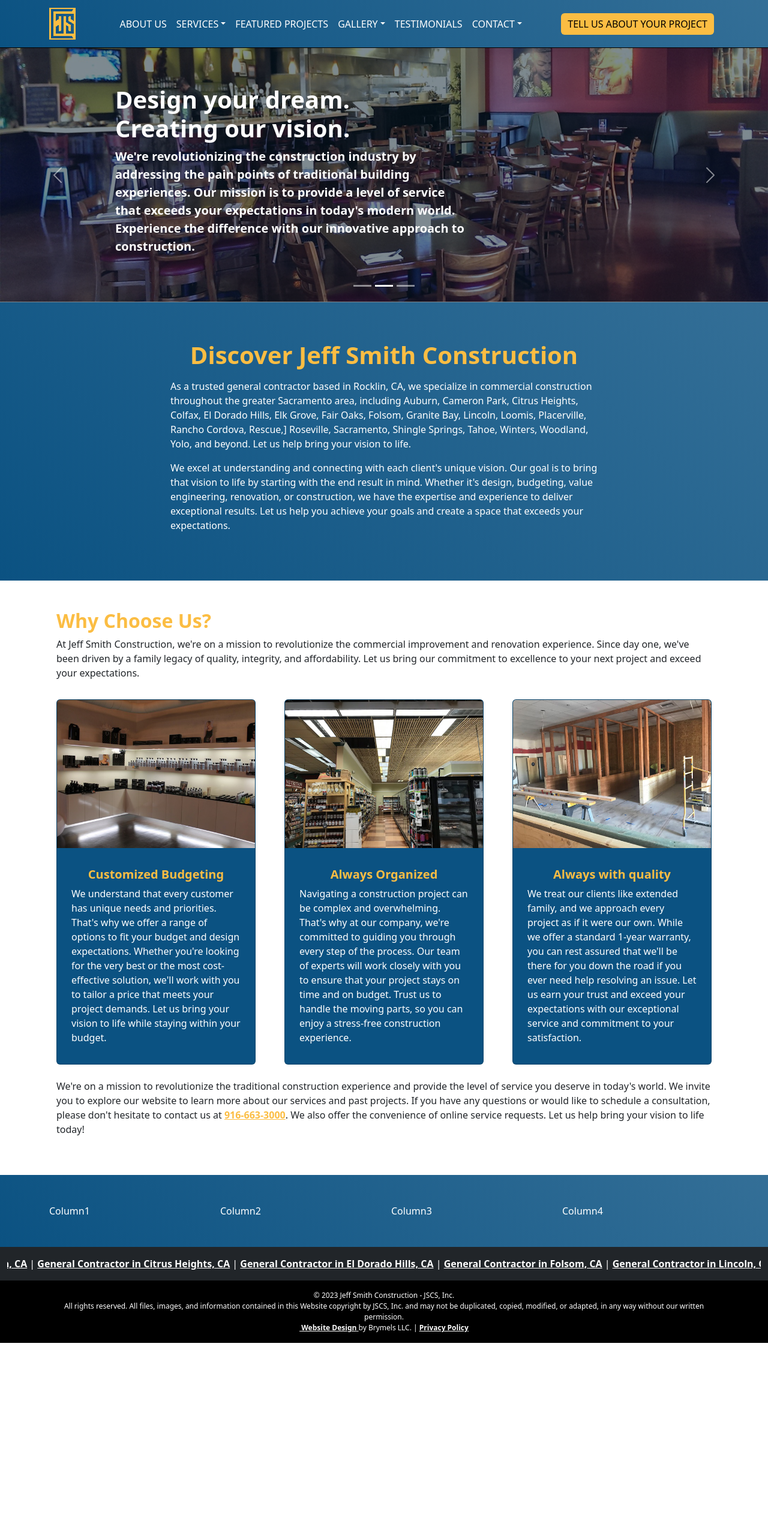
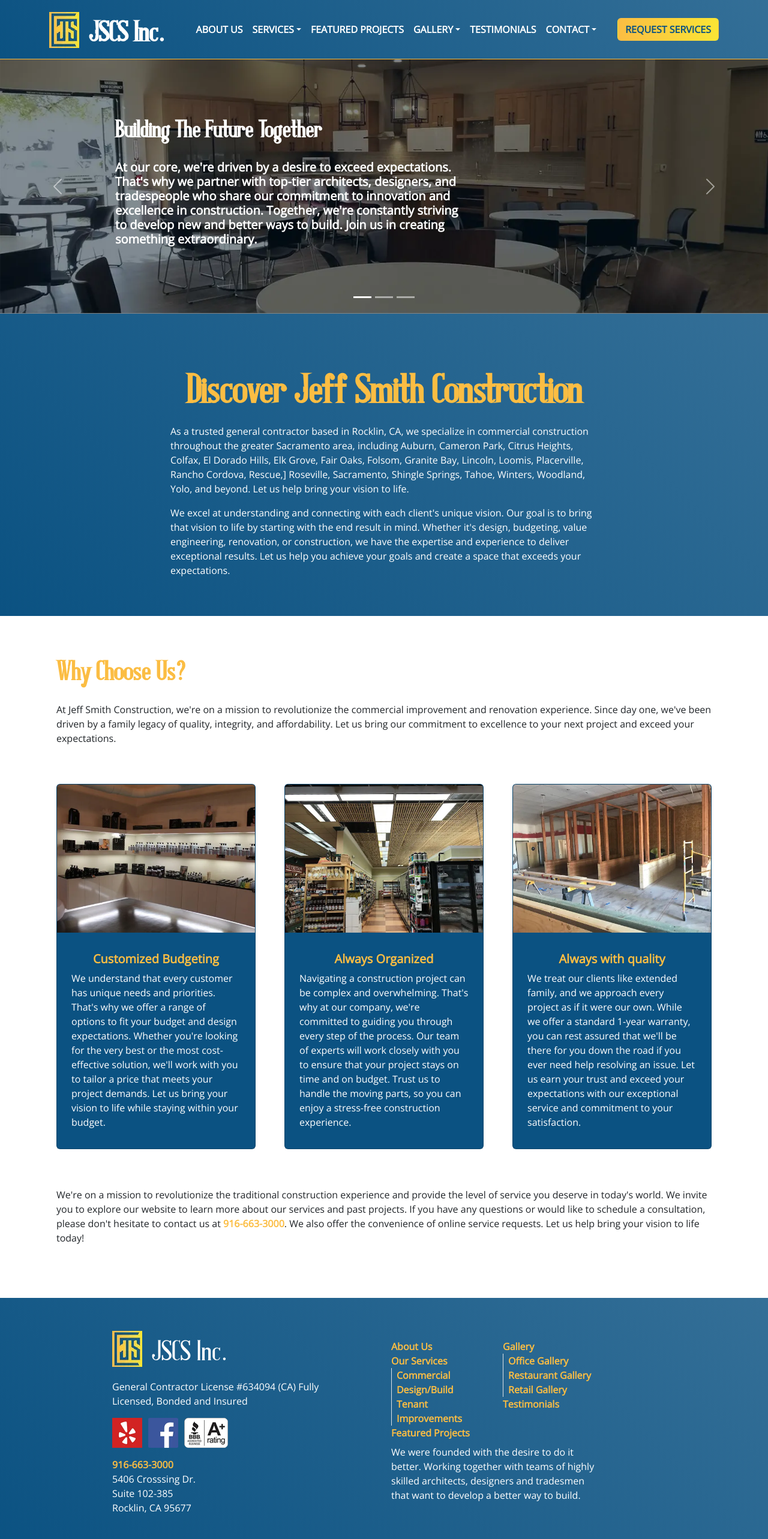
Before and after one commit to btgoette/JeffSmithConstruction, a Next.js app: page / in a window 1280 px wide. Shown: the top 2566 px of the page at 60% size. Before the commit the page ends 2239 px from the top, so only its background shows below. Built offline with nearby package versions, Linux system fonts and the light colour scheme.

Commit message:
add new fonts, update image extensions, fix logo, re-size fonts

```diff
--- a/components/Cards.jsx
+++ b/components/Cards.jsx
@@ -5,8 +5,8 @@
     <>
       <section>
         <Container>
-          <Row>
-            <Col className="pt-5 pb-2 px-4">
+          <Row className="my-4">
+            <Col className="px-4">
               <h2 className="text-gold">Why Choose Us?</h2>
               <p>
                 At Jeff Smith Construction, we&apos;re on a mission to
@@ -18,10 +18,10 @@
               </p>
             </Col>
           </Row>
-          <Row>
-            <Col lg={4} className="py-2 px-4">
+          <Row className="my-4">
+            <Col lg={4} className="p-4">
               <Card>
-                <Card.Img variant="top" src="images/home/home-1.png" />
+                <Card.Img variant="top" src="images/home/home-1.webp" />
                 <Card.Body>
                   <Card.Title>Customized Budgeting</Card.Title>
                   <Card.Text>
@@ -36,9 +36,9 @@
                 </Card.Body>
               </Card>
             </Col>
-            <Col lg={4} className="py-2 px-4">
+            <Col lg={4} className="p-4">
               <Card>
-                <Card.Img variant="top" src="images/home/home-2.png" />
+                <Card.Img variant="top" src="images/home/home-2.webp" />
                 <Card.Body>
                   <Card.Title>Always Organized</Card.Title>
                   <Card.Text>
@@ -53,9 +53,9 @@
                 </Card.Body>
               </Card>
             </Col>
-            <Col lg={4} className="py-2 px-4">
+            <Col lg={4} className="p-4">
               <Card>
-                <Card.Img variant="top" src="images/home/home-3.png" />
+                <Card.Img variant="top" src="images/home/home-3.webp" />
                 <Card.Body>
                   <Card.Title>Always with quality</Card.Title>
                   <Card.Text>
@@ -71,7 +71,7 @@
               </Card>
             </Col>
           </Row>
-          <Row>
+          <Row className="my-4">
             <Col className="pt-3 pb-5 px-4">
               <p>
                 We&apos;re on a mission to revolutionize the traditional
--- a/components/Footer.jsx
+++ b/components/Footer.jsx
@@ -1,5 +1,6 @@
 import { Container, Row, Col, Image } from "react-bootstrap";
 import Marquee from "react-fast-marquee";
+import Link from "next/link";
 
 export default function Footer() {
   const today = new Date();
@@ -8,12 +9,89 @@
     <>
       <footer>
         <section className="bg-blue text-white">
-          <Container className="py-5">
-            <Row>
-              <Col md={3}>Column1</Col>
-              <Col md={3}>Column2</Col>
-              <Col md={3}>Column3</Col>
-              <Col md={3}>Column4</Col>
+          <Container className="px-4 py-5">
+            <Row className="align-items-center">
+              <Col md="6" lg={{ span: 4, offset: 1 }}>
+                <div className="footer-logo logo d-flex align-items-center">
+                  <figure>
+                    <Image
+                      src="images/logos/jscs-gradient.webp"
+                      alt="Jeff Smith Construction"
+                    />
+                  </figure>
+                  <p className="ps-3 mb-0">JSCS Inc.</p>
+                </div>
+                <p>
+                  General Contractor License #634094 (CA) Fully Licensed, Bonded
+                  and Insured
+                </p>
+                <p className="footer-socials">
+                  <a href="https://www.yelp.com/biz/jeff-smith-construction-rocklin">
+                    <Image src="images/footer/yelp.webp" alt="Yelp" />
+                  </a>
+                  <a href="https://www.facebook.com/JSCS-Inc-101017868396872">
+                    <Image src="images/footer/facebook.webp" alt="Facebook" />
+                  </a>
+                  <a href="https://www.bbb.org/us/ca/newcastle/profile/general-contractor/jeff-smith-construction-1156-90029915">
+                    <Image src="images/footer/bbb.webp" alt="BBB" />
+                  </a>
+                </p>
+                <p className="footer-address">
+                  <a href="tel=9166633000">916-663-3000</a>
+                  <br />
+                  5406 Crosssing Dr.
+                  <br />
+                  Suite 102-385
+                  <br />
+                  Rocklin, CA 95677
+                </p>
+              </Col>
+              <Col md="6" lg={{ span: 4, offset: 1 }}>
+                <Row className="mb-2">
+                  <Col>
+                    <Link href="/about-jeffsmithconstruction">About Us</Link>
+                    <br />
+                    <Link href="/construction-services">Our Services</Link>
+                    <br />
+                    <div className="border-start ps-2">
+                      <Link href="/commercial-construction">
+                        Commercial Design/Build
+                      </Link>
+                      <br />
+                      <Link href="/tenant-improvements">
+                        Tenant Improvements
+                      </Link>
+                      <br />
+                    </div>
+                    <Link href="/featured-projects">Featured Projects</Link>
+                  </Col>
+                  <Col>
+                    <Link href="/construction-gallery">Gallery</Link>
+                    <br />
+                    <div className="border-start ps-2">
+                      <Link href="/office-construction-gallery">
+                        Office Gallery
+                      </Link>
+                      <br />
+                      <Link href="/restaurant-construction-gallery">
+                        Restaurant Gallery
+                      </Link>
+                      <br />
+                      <Link href="/retail-construction-gallery">
+                        Retail Gallery
+                      </Link>
+                      <br />
+                    </div>
+                    <Link href="/jscs-testimonials">Testimonials</Link>
+                  </Col>
+                </Row>
+
+                <p>
+                  We were founded with the desire to do it better. Working
+                  together with teams of highly skilled architects, designers
+                  and tradesmen that want to develop a better way to build.
+                </p>
+              </Col>
             </Row>
           </Container>
         </section>
@@ -333,11 +411,11 @@
                     title="Website design by Brymels LLC Website Designer Roseville CA"
                   >
                     &nbsp;
-                    <u class="color">Website Design</u>&nbsp;
+                    <u className="color">Website Design</u>&nbsp;
                   </a>
                   by Brymels LLC.&nbsp;|&nbsp;
                   <a href="privacy-policy.htm" title="privacy policy">
-                    <u class="color">Privacy Policy</u>
+                    <u className="color">Privacy Policy</u>
                   </a>
                 </p>
               </Col>
--- a/components/Hero.jsx
+++ b/components/Hero.jsx
@@ -8,17 +8,17 @@
           <Carousel.Item>
             <Image
               className="d-none d-xl-block w-100"
-              src="images/home/hero-1.png"
+              src="images/home/hero-1.webp"
               alt="First slide"
             />
             <Image
               className="d-none d-sm-block d-xl-none w-100"
-              src="images/home/hero-t-1.png"
+              src="images/home/hero-t-1.webp"
               alt="Third slide"
             />
             <Image
               className="d-block d-sm-none w-100"
-              src="images/home/hero-m-1.png"
+              src="images/home/hero-m-1.webp"
               alt="Third slide"
             />
             <Carousel.Caption className="text-start">
@@ -41,25 +41,24 @@
           <Carousel.Item>
             <Image
               className="d-none d-xl-block w-100"
-              src="images/home/hero-3.png"
+              src="images/home/hero-3.webp"
               alt="Second slide"
             />
             <Image
               className="d-none d-sm-block d-xl-none w-100"
-              src="images/home/hero-t-3.png"
+              src="images/home/hero-t-3.webp"
               alt="Third slide"
             />
             <Image
               className="d-block d-sm-none w-100"
-              src="images/home/hero-m-3.png"
+              src="images/home/hero-m-3.webp"
               alt="Third slide"
             />
             <Carousel.Caption className="text-start">
               <Row>
                 <Col xl="8">
                   <h2>
-                    Design your dream. <br />
-                    Creating our vision.
+                    Design your dream. Creating our vision.
                   </h2>
                   <p>
                     We&apos;re revolutionizing the construction industry by
@@ -76,17 +75,17 @@
           <Carousel.Item>
             <Image
               className="d-none d-xl-block w-100"
-              src="images/home/hero-4.png"
+              src="images/home/hero-4.webp"
               alt="Third slide"
             />
             <Image
               className="d-none d-sm-block d-xl-none w-100"
-              src="images/home/hero-t-4.png"
+              src="images/home/hero-t-4.webp"
               alt="Third slide"
             />
             <Image
               className="d-block d-sm-none w-100"
-              src="images/home/hero-m-4.png"
+              src="images/home/hero-m-4.webp"
               alt="Third slide"
             />
             <Carousel.Caption className="text-start">
@@ -106,7 +105,7 @@
                 <Col xl="4">
                   <Image
                     className="d-none d-xl-block"
-                    src="images/home/plans.png"
+                    src="images/home/plans.webp"
                     alt="Floor Plans"
                   />
                 </Col>
--- a/components/Nav.jsx
+++ b/components/Nav.jsx
@@ -7,21 +7,25 @@
   Nav,
   NavDropdown,
   Offcanvas,
-  Image
+  Image,
 } from "react-bootstrap";
 import Link from "next/link";
 import { ReactSVG } from "react-svg";
 
 export default function CustomNav() {
   return (
-    <Navbar collapseOnSelect expand="lg" className="bg-blue" variant="light">
+    <Navbar collapseOnSelect expand="xl" className="bg-blue" variant="dark">
       <Container>
         <Navbar.Brand href="/">
-          <Image
-            src="/images/logos/jscs.png"
-            alt="Jeff Smith Construction"
-            className="logo"
-          />
+          <div className="nav-logo logo d-flex align-items-center">
+            <figure className="mb-0">
+              <Image
+                src="images/logos/jscs-gradient.webp"
+                alt="Jeff Smith Construction"
+              />
+            </figure>
+            <p className="ps-3 mt-3 mb-0">JSCS Inc.</p>
+          </div>
         </Navbar.Brand>
         <Navbar.Toggle aria-controls="responsive-navbar-nav" />
         <Navbar.Collapse id="responsive-navbar-nav">
@@ -66,11 +70,11 @@
             </NavDropdown>
           </Nav>
           <Nav>
-            <Nav.Link href="/contact-jeffsmithconstruction">
+            <a href="/contact-jeffsmithconstruction">
               <Button className="btn btn-primary">
-                Tell Us About Your Project
+                Request Services
               </Button>
-            </Nav.Link>
+            </a>
           </Nav>
         </Navbar.Collapse>
       </Container>
--- a/components/Section.jsx
+++ b/components/Section.jsx
@@ -2,10 +2,10 @@
 
 export default function Section() {
   return (
-    <section className="bg-blue text-white py-3">
+    <section className="bg-blue text-white p-4">
       <Container>
         <Row className="align-items-center">
-          <Col lg={{ span: 8, offset: 2 }} className="py-5 px-4">
+          <Col lg={{ span: 8, offset: 2 }} className="p-4">
             <h1 className="text-gold text-center mb-3">
               Discover Jeff Smith Construction
             </h1>
--- a/scss/components/_background.scss
+++ b/scss/components/_background.scss
@@ -15,5 +15,5 @@
 }
 
 .bg-gold {
-  background: linear-gradient(45deg, $gold 0%, $light-gold 100%)
+  background: linear-gradient($gold 0%, $light-gold 100%)
 }
--- a/scss/components/_button.scss
+++ b/scss/components/_button.scss
@@ -1,15 +1,18 @@
 .btn {
+  font-family: $button-font-family;
+  font-size: 1rem;
+  font-weight: 600;
   text-transform: uppercase;
-  padding: 5px 10px;
 
   &.btn-primary {
-    background-color: $gold;
+    background: linear-gradient(90deg, $gold 0%, $light-gold 100%);
     border-color: transparent;
-    color: $black;
+    color: $blue;
+    transition: 0.5s;
 
     &:focus,
     &:hover {
-      background-color: $dark-gold;
+      background: linear-gradient(90deg, $light-gold 0%, $light-gold 100%);
     }
   }
 }
--- a/scss/components/_carousel.scss
+++ b/scss/components/_carousel.scss
@@ -11,18 +11,16 @@
       .row {
         align-items: center;
         h2 {
+          margin-top: 0;
           font-weight: 700;
         }
         p {
           font-weight: 700;
+          font-size:1rem;
         }
         @media screen and (min-width: 577px) {
           h2 {
             font-size: 2.25rem;
-            font-weight: 700;
-          }
-          p {
-            font-size: 1.15rem;
             font-weight: 700;
           }
         }
--- a/scss/components/_footer.scss
+++ b/scss/components/_footer.scss
@@ -0,0 +1,11 @@
+footer {
+  .footer-socials {
+    img {
+      max-height: 50px;
+      padding-right: 10px;
+    }
+  }
+  .footer-address {
+    font-size: 1rem;
+  }
+}
--- a/scss/components/_nav.scss
+++ b/scss/components/_nav.scss
@@ -1,10 +1,39 @@
 nav {
-  text-transform: uppercase;
-  border-bottom: 1px solid $black;
+  font-family: $nav-font-family;
+  border-bottom: 1px solid $gold;
 
-  .nav-link,
-  a {
+  .navbar-toggler {
+    border-color: $white;
+
+    .navbar-toggler-icon {
+      border-color: $white;
+    }
+  }
+
+  .show > .nav-link,
+  .nav-link {
+    text-transform: uppercase;
+    font-size: 1rem;
+    font-weight: 600;
     text-decoration: none;
     color: $white;
+    transition: 0.5s;
+    &:hover,
+    &:focus,
+    &:active {
+      background: -webkit-linear-gradient(0deg, $gold 0%, $light-gold 60%);
+      background-clip: text;
+      -webkit-background-clip: text;
+      -webkit-text-fill-color: transparent;
+    }
+  }
+  .dropdown-item {
+    text-decoration: none;
+    font-size: 1rem;
+    color: $blue;
+    &:hover {
+      background-color: $gold;
+      color: $blue;
+    }
   }
 }
--- a/scss/custom/_typography.scss
+++ b/scss/custom/_typography.scss
@@ -1,9 +1,154 @@
+/*! Typebase.scss v0.1.0 | MIT License */
+
+// Import of the math.div function for slash as division change
+@use "sass:math";
+
+// Typesetting variables. Edit here or override in main file prior to import of this.
+$baseFontSize: 16 !default; // in pixels. This would result in 22px on desktop
+$baseLineHeight: 1.5 !default; // how large the line height is as a multiple of font size
+$leading: $baseLineHeight * 1rem !default;
+// Rate of growth for headings
+// I actually like this to be slightly smaller then the leading. Makes for tight headings.
+$scale: 1.414 !default;
+
+/* Setup */
+
+html {
+  /* Change default typefaces here */
+  font-family: serif;
+  font-size: math.div($baseFontSize, 16) * 100%;
+  // Make everything look a little nicer in webkit
+  -webkit-font-smoothing: antialiased;
+  // -webkit-text-size-adjust: auto
+  // -moz-text-size-adjust: auto
+  // -ms-text-size-adjust: auto
+  // -o-text-size-adjust: auto
+  // text-size-adjust: auto
+}
+/* Copy & Lists */
+
+p {
+  line-height: $leading;
+  margin-top: 0;
+  margin-bottom: 1rem;
+}
+ul,
+ol {
+  margin-top: $leading;
+  margin-bottom: $leading;
+  li {
+    line-height: $leading;
+  }
+  ul,
+  ol {
+    margin-top: 0;
+    margin-bottom: 0;
+  }
+}
+blockquote {
+  line-height: $leading;
+  margin-top: $leading;
+  margin-bottom: $leading;
+}
+/* Headings */
+
+h1,
+h2,
+h3,
+h4,
+h5,
+h6 {
+  /* Change heading typefaces here */
+  font-family: sans-serif;
+  margin-top: $leading;
+  margin-bottom: $leading;
+  line-height: $leading;
+}
+h1 {
+  font-size: 3 * $scale * 1rem;
+  line-height: 3 * $leading;
+  margin-top: 2 * $leading;
+}
+h2 {
+  font-size: 2 * $scale * 1rem;
+  line-height: 2 * $leading;
+  margin-top: 2 * $leading;
+}
+h3 {
+  font-size: 1 * $scale * 1rem;
+}
+h4 {
+  font-size: math.div($scale, 2) * 1rem;
+}
+h5 {
+  font-size: math.div($scale, 3) * 1rem;
+}
+h6 {
+  font-size: math.div($scale, 4) * 1rem;
+}
+/* Tables */
+
+table {
+  margin-top: $leading;
+  border-spacing: 0px;
+  border-collapse: collapse;
+}
+td,
+th {
+  padding: 0;
+  line-height: $baseLineHeight * $baseFontSize - 0px;
+}
+/* Code blocks */
+
+code {
+  // Forces text to constrain to the line-height. Not ideal, but works.
+  vertical-align: bottom;
+}
+/* Leading paragraph text */
+
+.lead {
+  font-size: $scale * 1rem;
+}
+/* Hug a the block above you */
+
+.hug {
+  margin-top: 0;
+}
+
+@font-face {
+  font-family: "Open Sans";
+  src: url("/fonts/Open_Sans/static/OpenSans/OpenSans-Regular.ttf");
+}
+@font-face {
+  font-family: "Antique Book Cover";
+  src: url("/fonts/antique_book_cover/antique_book_cover.otf");
+}
+
+body {
+  font-family: "Open Sans";
+}
+
 .text-sm {
   font-size: 0.75rem;
 }
 
 .text-gold {
   color: $gold;
+}
+
+.logo {
+  img {
+    height: 60px;
+  }
+  font-size: 3rem;
+  font-family: "Antique Book Cover";
+  color: $white;
+  &:hover {
+    background: -webkit-linear-gradient(0deg, $gold 0%, $light-gold 60%);
+    background-clip: text;
+    -webkit-background-clip: text;
+    -webkit-text-fill-color: transparent;
+  }
 }
 
 h1,
@@ -13,12 +158,17 @@
 h5,
 h6 {
   font-weight: 700;
+  font-family: $header-font-family;
 }
 
 a {
   color: $gold;
   font-weight: 600;
+  text-decoration: none;
   &:hover {
-    color: $dark-gold;
+    background: -webkit-linear-gradient(0deg, $gold 0%, $light-gold 100%);
+    background-clip: text;
+    -webkit-background-clip: text;
+    -webkit-text-fill-color: transparent;
   }
 }
--- a/scss/custom/_variables.scss
+++ b/scss/custom/_variables.scss
@@ -1,8 +1,15 @@
 // Colors
 $dark-gold: #e5ac3b;
 $gold: #fbbd43;
-$light-gold:#fae534;
+$light-gold: #fae534;
 $black: #010101;
 $blue: #0b5282;
+$dark-blue: #094369;
 $white: #fff;
 $light-blue: #346f97;
+
+// Fonts
+$body-font-family: "Open Sans";
+$header-font-family: "Antique Book Cover";
+$nav-font-family: $body-font-family;
+$button-font-family: $body-font-family;
```
